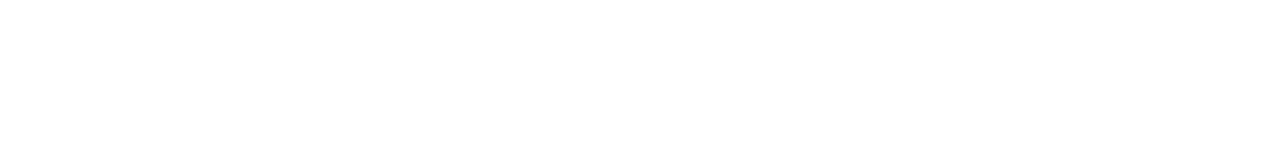
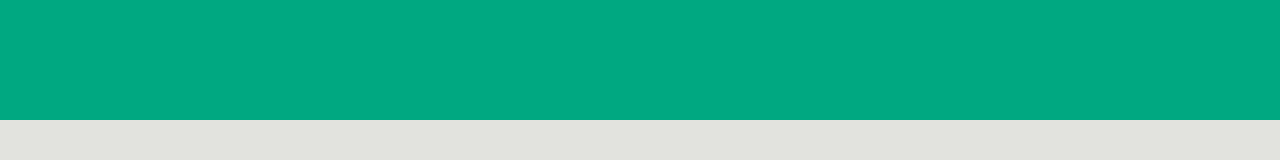
Before and after one commit to NicholasDevelop/js-html-css-boolzap, a plain HTML site: page index.html in a window 1280 px wide. Drawn offline with nearby package versions, Linux system fonts and the light colour scheme.

Commit message:
aggiunti contenitori principali

```diff
--- a/app.css
+++ b/app.css
@@ -3,3 +3,40 @@
     padding: 0;
     box-sizing: border-box;
 }
+
+
+
+/* BACKGROUND RULES  */
+.background-site{
+    position: relative;
+    height: 100vh;
+}
+
+.background-top{
+    background-color: #00A884;
+    height: 15%;
+}
+
+.background-bottom{
+    background-color: #E1E1DE;
+    height: 85%;
+}
+
+
+/* GENERAL CONTAINER RULES */
+.general-container{
+    position: absolute;
+    top: 50%;
+    left: 50%;
+    transform: translate( -50%, -50%);
+    height: 90%;
+    width: 75%;
+}
+
+
+/* CONTAINER SECTION RULES  */
+
+
+
+
+/* CHAT SECTION RULES  */
--- a/index.html
+++ b/index.html
@@ -13,10 +13,24 @@
 <body>
 
     <div id="app">
+        <div class="background-site">
+            <div class="background-top"></div>
+            <div class="background-bottom"></div>
+        </div>
+
+        <section class="general-container">
+
+            <section class="contact-section">
+
+            </section>
 
 
 
+            <section class="chat-section">
 
+            </section>
+
+        </section>
 
 
     </div>
```
